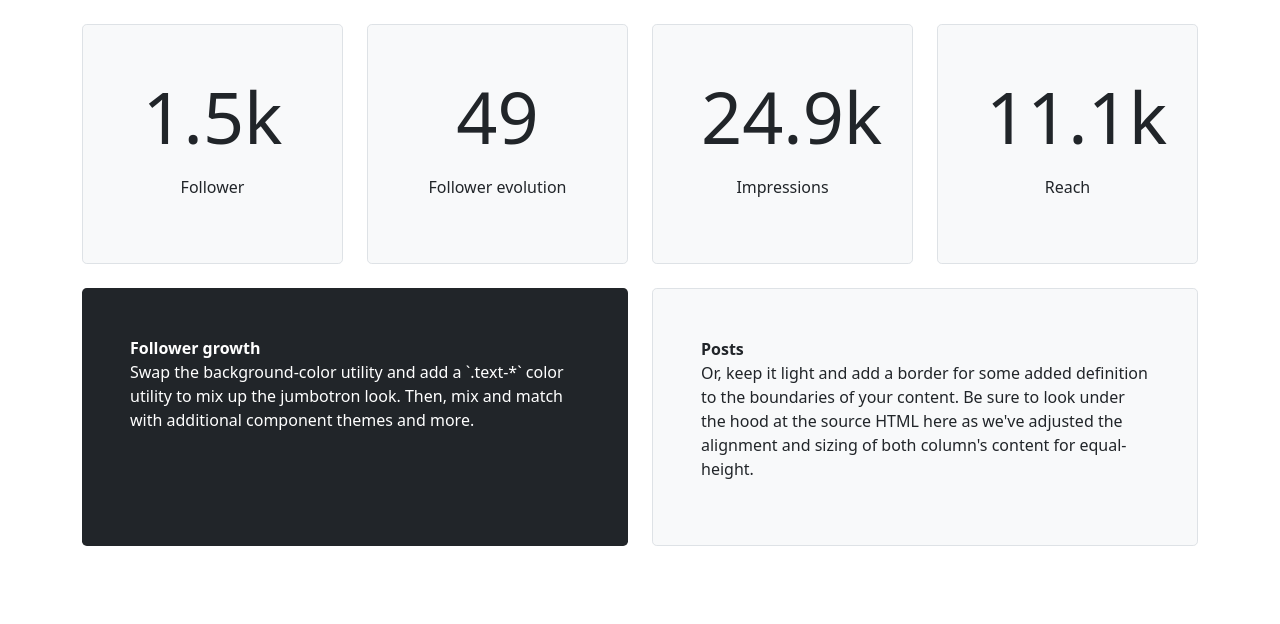
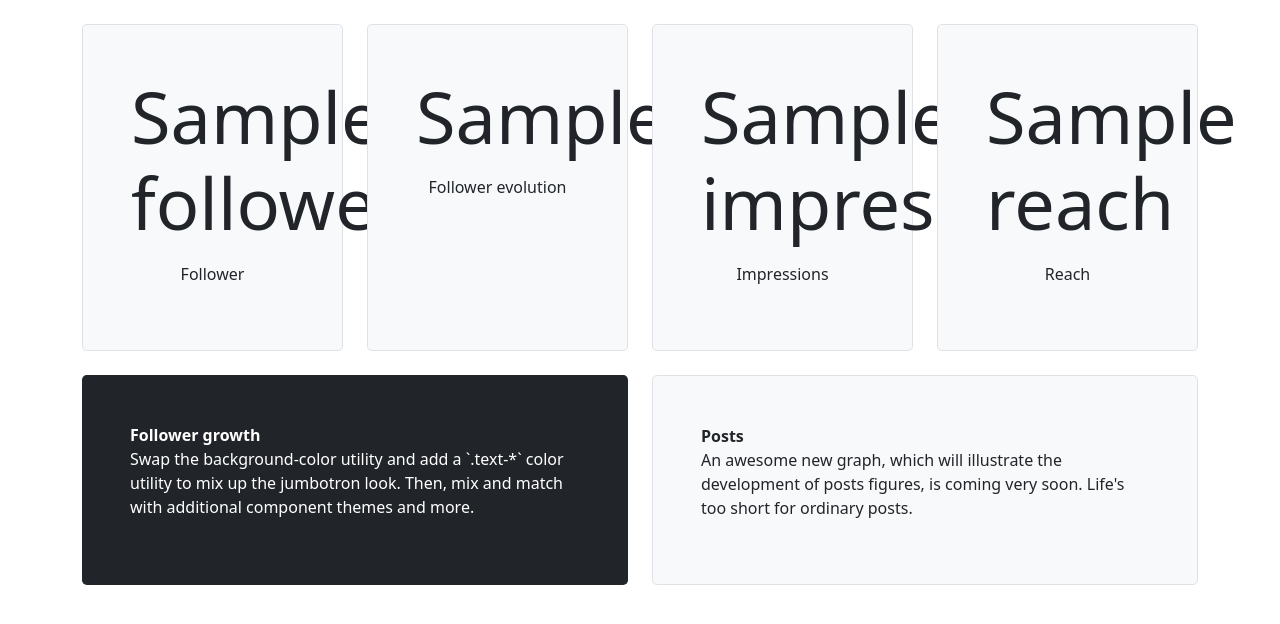
Before and after one commit to micoes/instagram-insights, a Flask app: template application/templates/insights.html in a window 1280 px wide. Shown: the part 86-710 px from the top of the page. Run offline with Flask 2, Linux system fonts and the light colour scheme; the template is opened without the code that fills it: most values are stand-ins (such as "Sample title", 1, 10 or a date in 2020); some libraries are stand-ins or nearby versions.

Commit message:
Metriken berechnet

```diff
--- a/application/main.py
+++ b/application/main.py
@@ -54,16 +54,32 @@ def analysis():
         archive = json.load(json_file)
 
     if request.method == "POST":
-        start_date = request.form["since"]
-        end_date = request.form["until"]
+        start_date = request.form["start_date"]
+        end_date = request.form["end_date"]
 
-        return render_template("insights.html", username=archive["username"], biography=archive["biography"][:75])
+        follower, follower_evolution, impressions, reach = module.filtering(start_date, end_date)
+
+        return render_template("insights.html",
+                               username=archive["username"],
+                               biography=archive["biography"][:75],
+                               follower=follower,
+                               follower_evolution=follower_evolution,
+                               impressions=impressions,
+                               reach=reach)
 
     else:
+        start_date = archive["data"][0]["values"][0]["end_time"]
         end_date = archive["data"][0]["values"][-1]["end_time"]
-        # start_date = end_date - 30 Tage
 
-        return render_template("insights.html", username=archive["username"], biography=archive["biography"][:75])
+        follower, follower_evolution, impressions, reach = module.filtering(start_date, end_date)
+
+        return render_template("insights.html",
+                               username=archive["username"],
+                               biography=archive["biography"][:75],
+                               follower=follower,
+                               follower_evolution=follower_evolution,
+                               impressions=impressions,
+                               reach=reach)
 
 
 if __name__ == "__main__":
--- a/application/templates/insights.html
+++ b/application/templates/insights.html
@@ -62,8 +62,8 @@
           <!-- https://bootstrap-datepicker.readthedocs.io/en/latest/index.html -->
           <form method="POST">
             <div class="input-daterange input-group" id="datepicker">
-              <input type="text" class="input-sm form-control" name=since placeholder="Start date" required>
-              <input type="text" class="input-sm form-control" name=until placeholder="End date" required>
+              <input type="text" class="input-sm form-control" name=start_date placeholder="Start date" required>
+              <input type="text" class="input-sm form-control" name=end_date placeholder="End date" required>
               <button type="submit" class="btn btn-primary">
                 <img src="{{ url_for('static', filename='assets/img/brand/search.svg') }}" width="16" height="16">
               </button>
@@ -73,7 +73,7 @@
               $("#datepicker").datepicker({
                  format: "yyyy-mm-dd",
                  startDate: "-6m",
-                 endDate: "-2d",
+                 endDate: "-3d",
                  maxViewMode: 2,
                  autoclose: true,
                  keepEmptyValues: true,
@@ -89,25 +89,25 @@
     <div class="row align-items-md-stretch">
       <div class="col-md-3 mb-4">
         <div class="h-100 p-5 bg-light border rounded-3 text-center">
-          <p class="display-2">1.5k</p>
+          <p class="display-2">{{ follower }}</p>
           <p>Follower</p>
         </div>
       </div>
       <div class="col-md-3 mb-4">
         <div class="h-100 p-5 bg-light border rounded-3 text-center">
-          <p class="display-2">49</p>
+          <p class="display-2">{{ follower_evolution }}</p>
           <p>Follower evolution</p>
         </div>
       </div>
       <div class="col-md-3 mb-4">
         <div class="h-100 p-5 bg-light border rounded-3 text-center">
-          <p class="display-2">24.9k</p>
+          <p class="display-2">{{ impressions }}</p>
           <p>Impressions</p>
         </div>
       </div>
       <div class="col-md-3 mb-4">
         <div class="h-100 p-5 bg-light border rounded-3 text-center">
-          <p class="display-2">11.1k</p>
+          <p class="display-2">{{ reach }}</p>
           <p>Reach</p>
         </div>
       </div>
@@ -123,7 +123,7 @@
       <div class="col-md-6 mb-4">
         <div class="h-100 p-5 bg-light border rounded-3">
           <b>Posts</b>
-          <p>Or, keep it light and add a border for some added definition to the boundaries of your content. Be sure to look under the hood at the source HTML here as we've adjusted the alignment and sizing of both column's content for equal-height.</p>
+          <p>An awesome new graph, which will illustrate the development of posts figures, is coming very soon. Life's too short for ordinary posts.</p>
         </div>
       </div>
     </div>
```
Also changed, not shown: application/module.py (+56 -24 lines).
